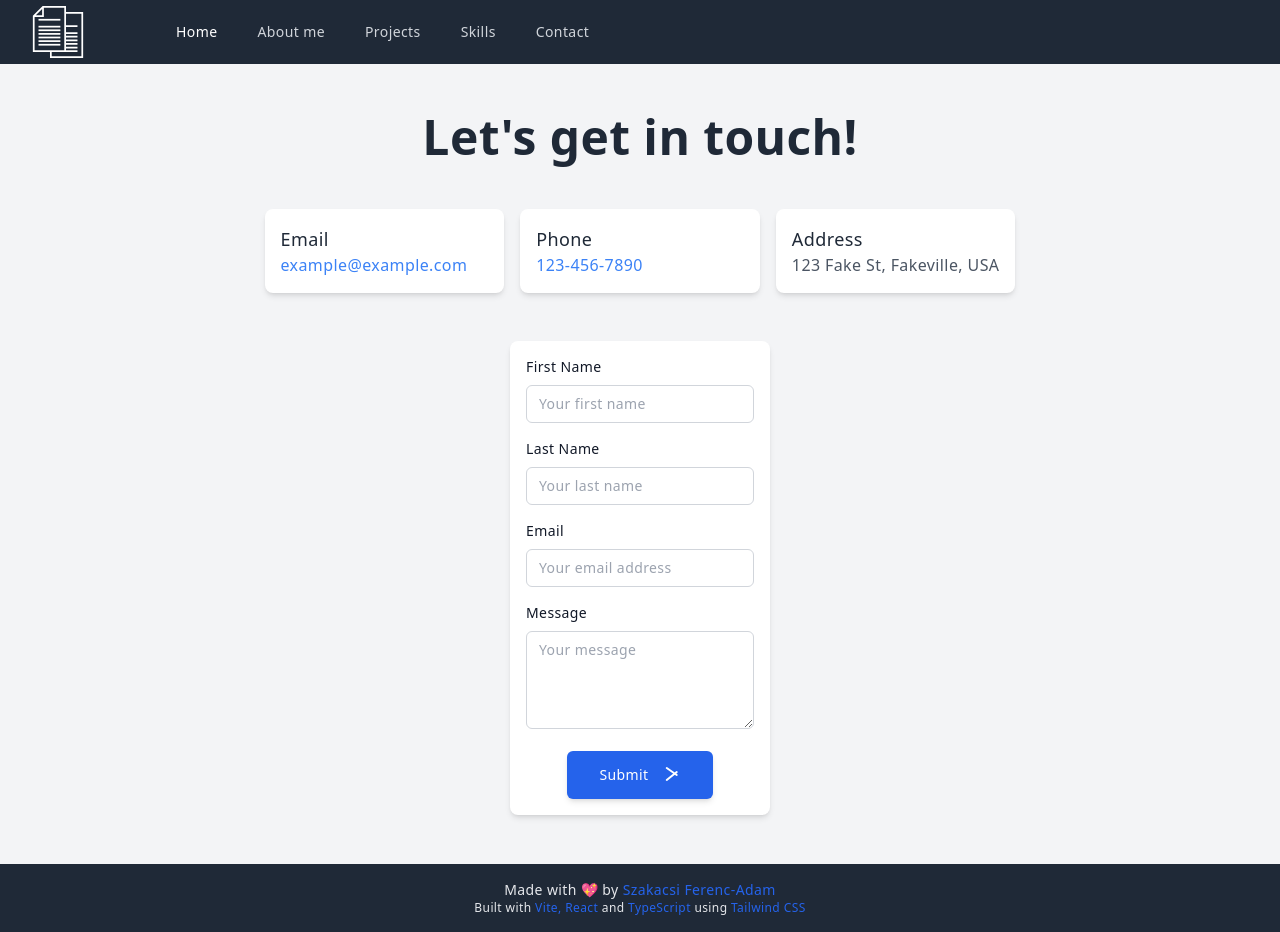
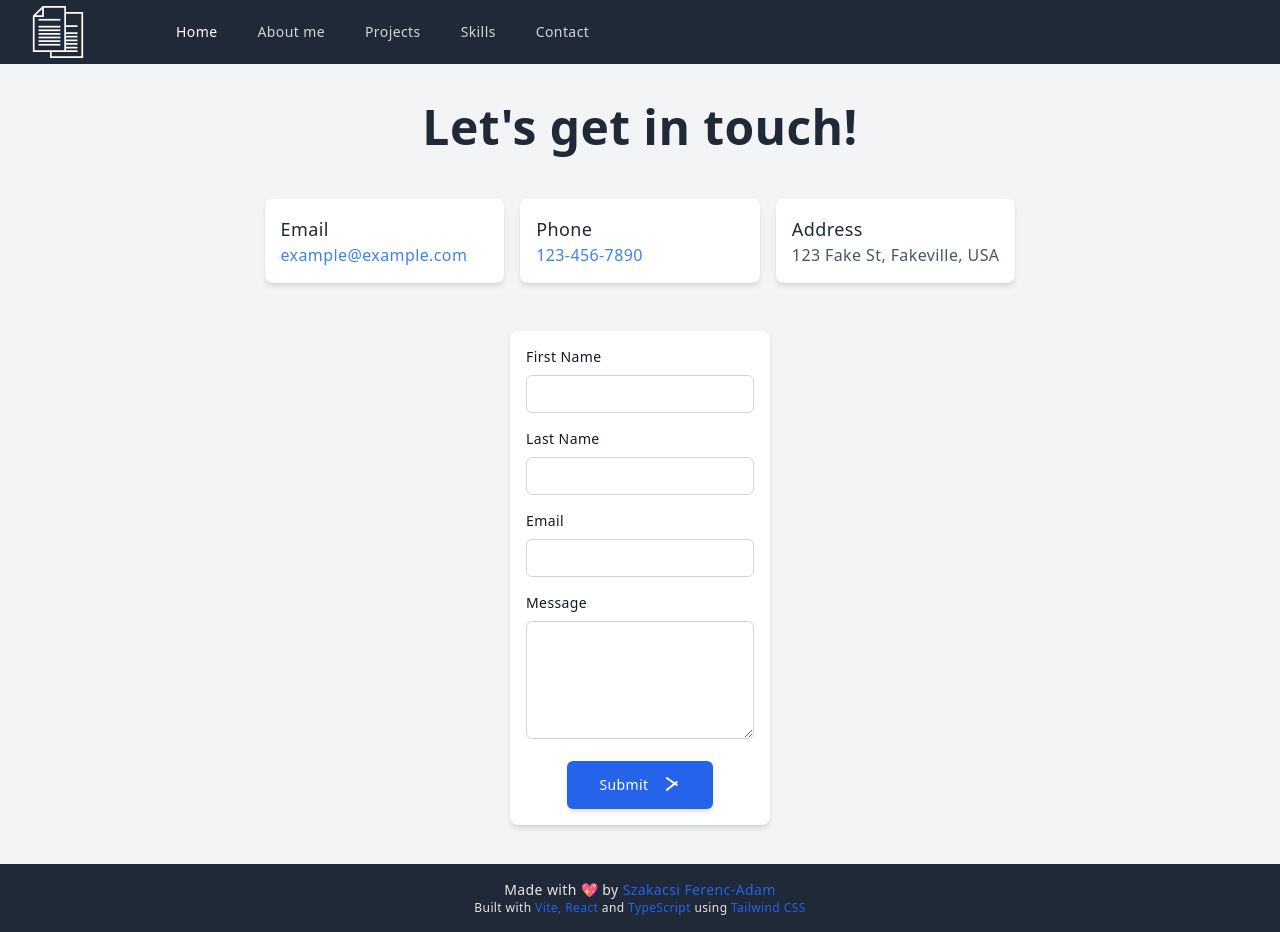
Before and after one commit to szakfer97/personal-portfolio, a React (Vite) app: page / in a window 1280 px wide. Built offline with nearby package versions, Linux system fonts and the light colour scheme.

Commit message:
Further content to Contact component and fixed svg errors for NavBar

```diff
--- a/src/components/Contact.tsx
+++ b/src/components/Contact.tsx
@@ -1,4 +1,30 @@
+import { useState } from "react";
+
 export default function Contact() {
+  const [formData, setFormData] = useState({
+    firstName: "",
+    lastName: "",
+    email: "",
+    message: "",
+  });
+
+  const handleChange = (
+    e: React.ChangeEvent<HTMLInputElement | HTMLTextAreaElement>
+  ) => {
+    const { name, value } = e.target;
+    setFormData({ ...formData, [name]: value });
+  };
+
+  const handleSubmit = (e: React.FormEvent<HTMLFormElement>) => {
+    e.preventDefault();
+    console.log(formData);
+    setFormData({
+      firstName: "",
+      lastName: "",
+      email: "",
+      message: "",
+    });
+  };
   return (
     <div className="flex flex-col items-center justify-center min-h-screen bg-gray-100 p-4 lg:p-8">
       <h1 className="text-3xl font-bold text-gray-800 lg:text-5xl">
@@ -31,9 +57,7 @@ export default function Contact() {
       <div className="mt-8 lg:mt-12">
         <form
           className="w-full max-w-lg mx-auto bg-white p-4 shadow-md rounded-lg lg:max-w-xl"
-          action="mailto:szakfer97@gmail.com"
-          method="POST"
-          encType="text/plain"
+          onSubmit={handleSubmit}
         >
           <div className="mb-4">
             <label
@@ -44,10 +68,11 @@ export default function Contact() {
             </label>
             <input
               className="w-full px-3 py-2 text-sm border border-gray-300 rounded-md focus:outline-none focus:ring-1 focus:ring-blue-600"
-              id="first-name"
-              name="first-name"
               type="text"
-              placeholder="Your first name"
+              id="firstName"
+              name="firstName"
+              value={formData.firstName}
+              onChange={handleChange}
               required
             />
           </div>
@@ -60,10 +85,11 @@ export default function Contact() {
             </label>
             <input
               className="w-full px-3 py-2 text-sm border border-gray-300 rounded-md focus:outline-none focus:ring-1 focus:ring-blue-600"
-              id="last-name"
-              name="last-name"
               type="text"
-              placeholder="Your last name"
+              id="lastName"
+              name="lastName"
+              value={formData.lastName}
+              onChange={handleChange}
               required
             />
           </div>
@@ -76,10 +102,11 @@ export default function Contact() {
             </label>
             <input
               className="w-full px-3 py-2 text-sm border border-gray-300 rounded-md focus:outline-none focus:ring-1 focus:ring-blue-600"
+              type="email"
               id="email"
               name="email"
-              type="email"
-              placeholder="Your email address"
+              value={formData.email}
+              onChange={handleChange}
               required
             />
           </div>
@@ -94,8 +121,9 @@ export default function Contact() {
               className="w-full px-3 py-2 text-sm border border-gray-300 rounded-md focus:outline-none focus:ring-1 focus:ring-blue-600"
               id="message"
               name="message"
-              rows={4}
-              placeholder="Your message"
+              rows={5}
+              value={formData.message}
+              onChange={handleChange}
               required
             ></textarea>
           </div>
--- a/src/components/NavBar.tsx
+++ b/src/components/NavBar.tsx
@@ -20,11 +20,11 @@ export default function NavBar() {
                   width="52px"
                   height="52px"
                 >
-                  <g id="SVGRepo_bgCarrier" stroke-width="0"></g>
+                  <g id="SVGRepo_bgCarrier" strokeWidth="0"></g>
                   <g
                     id="SVGRepo_tracerCarrier"
-                    stroke-linecap="round"
-                    stroke-linejoin="round"
+                    strokeLinecap="round"
+                    strokeLinejoin="round"
                   ></g>
                   <g id="SVGRepo_iconCarrier">
                     {" "}
```
